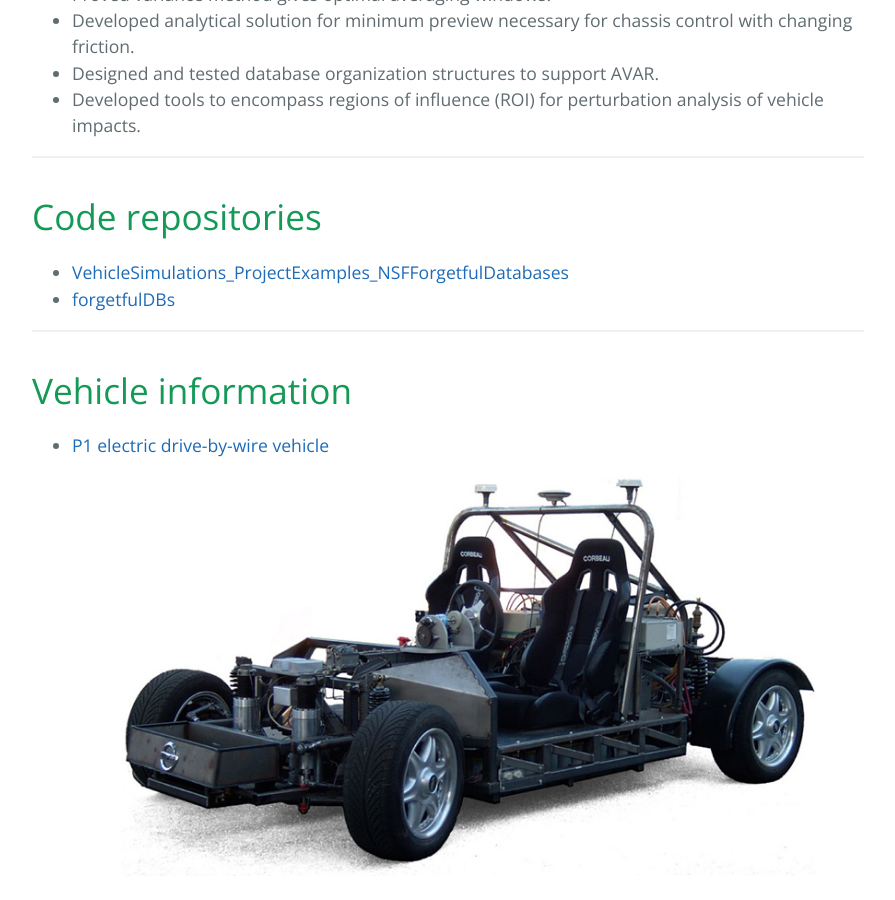
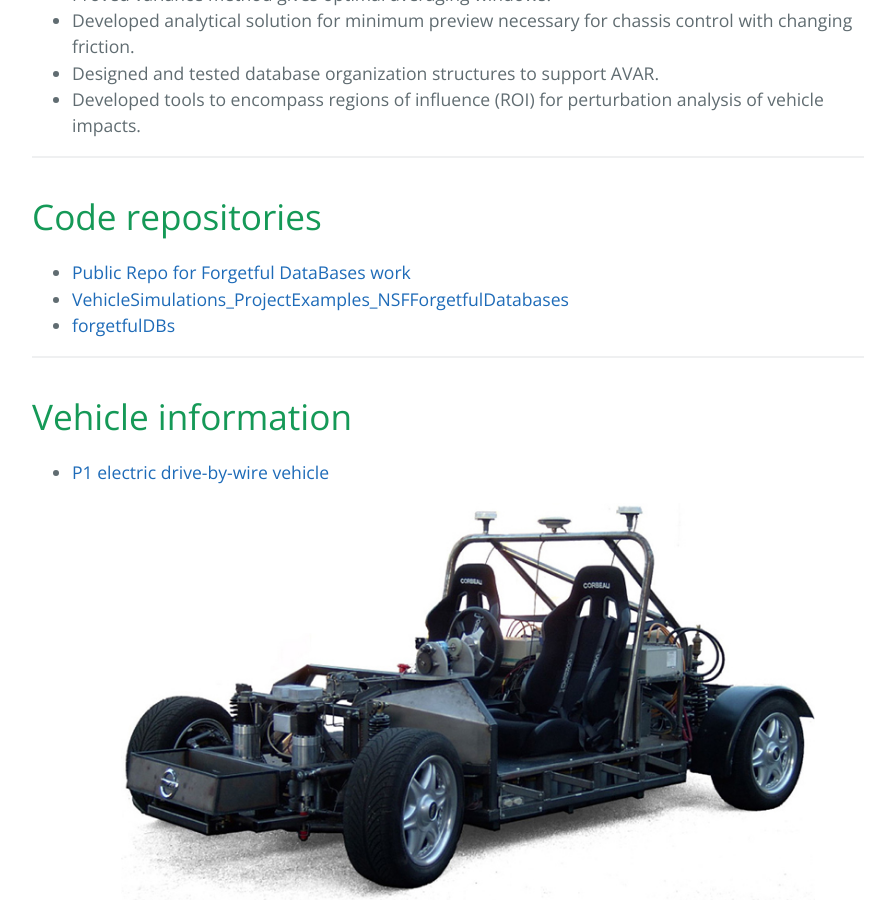
Before and after one commit to ForgetfulDatabases/ForgetfulDatabases.github.io, a Jekyll site: the page built from index.html, in a window 1280 px wide and 900 px high, scrolled down 3421 px. Shown: the whole window, without its empty margins (192-1087 px from the left). Built offline with Jekyll 4.4.1, drawn with Linux system fonts in a browser that asks for light colours; a script that is not in the unit is left out.

Commit message:
Feat: add Public Repo for Forgetful DataBases work

```diff
--- a/index.html
+++ b/index.html
@@ -239,6 +239,10 @@ layout: default
 
     <ul>
         <li>
+            <a href="https://github.com/ForgetfulDatabases/FDB">Public Repo for Forgetful DataBases work</a>
+        </li>
+
+        <li>
             <a href="https://github.com/ivsg-psu/VehicleSimulations_ProjectExamples_NSFForgetfulDatabases">VehicleSimulations_ProjectExamples_NSFForgetfulDatabases</a>
         </li>
         <li>
```
